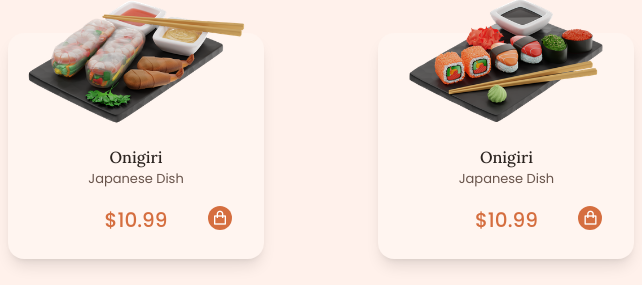
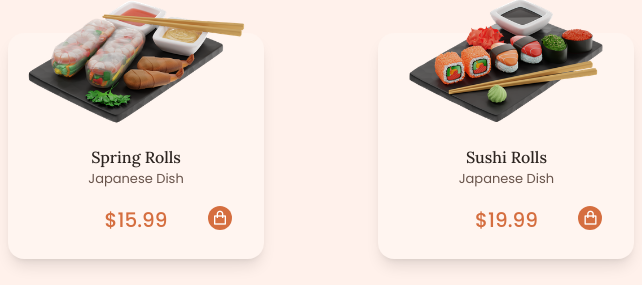
Before and after one commit to randy-ar/Restaurantwebsite, a plain HTML site: page index.html in a window 1280 px wide. Shown: the part 1528-1813 px from the top of the page, 504-1146 px from the left. Drawn offline with nearby package versions, Linux system fonts and the light colour scheme.

Commit message:
address and menu

```diff
--- a/assets/css/styles.css
+++ b/assets/css/styles.css
@@ -68,6 +68,7 @@ body {
   background-color: var(--body-color);
   color: var(--text-color);
   transition: background .4s;
+  overflow-x: hidden;
 }
 
 body.dark-theme{
--- a/index.html
+++ b/index.html
@@ -164,7 +164,7 @@
                     <img src="assets\img\popular-spring-rols.png" class="mx-auto menu-img" alt="">
                     <div class="text-center">
                       <h1>
-                        Onigiri
+                        Spring Rolls
                       </h1>
                       <p>
                         Japanese Dish
@@ -172,7 +172,7 @@
                       <div class="grid grid-cols-3 items-center">
                         <div></div>
                         <div class="text-center price">
-                          $10.99
+                          $15.99
                         </div>
                         <div class="text-right">
                           <button class="menu-button text-center md:w-6 md:h-6 w-8 h-8 rounded-full text-white">
@@ -188,7 +188,7 @@
                     <img src="assets\img\popular-sushi-rolls.png" class="mx-auto menu-img" alt="">
                     <div class="text-center">
                       <h1>
-                        Onigiri
+                        Sushi Rolls
                       </h1>
                       <p>
                         Japanese Dish
@@ -196,7 +196,7 @@
                       <div class="grid grid-cols-3 items-center">
                         <div></div>
                         <div class="text-center price">
-                          $10.99
+                          $19.99
                         </div>
                         <div class="text-right">
                           <button class="menu-button text-center md:w-6 md:h-6 w-8 h-8 rounded-full text-white">
@@ -327,9 +327,9 @@
                 Address
               </div>
               <a href="#" class="mb-2 block">
-                Av. Hacienda 1234 <br>
-                Lima 4321, Perú
-                9AM - 11PM
+                Sriwijaya street No.98 <br>
+                Kota Bandung 40253 <br>
+                10AM - 10PM
               </a>
             </div>
             <div class="md:col-span-2 col-span-5 mb-12">
```
